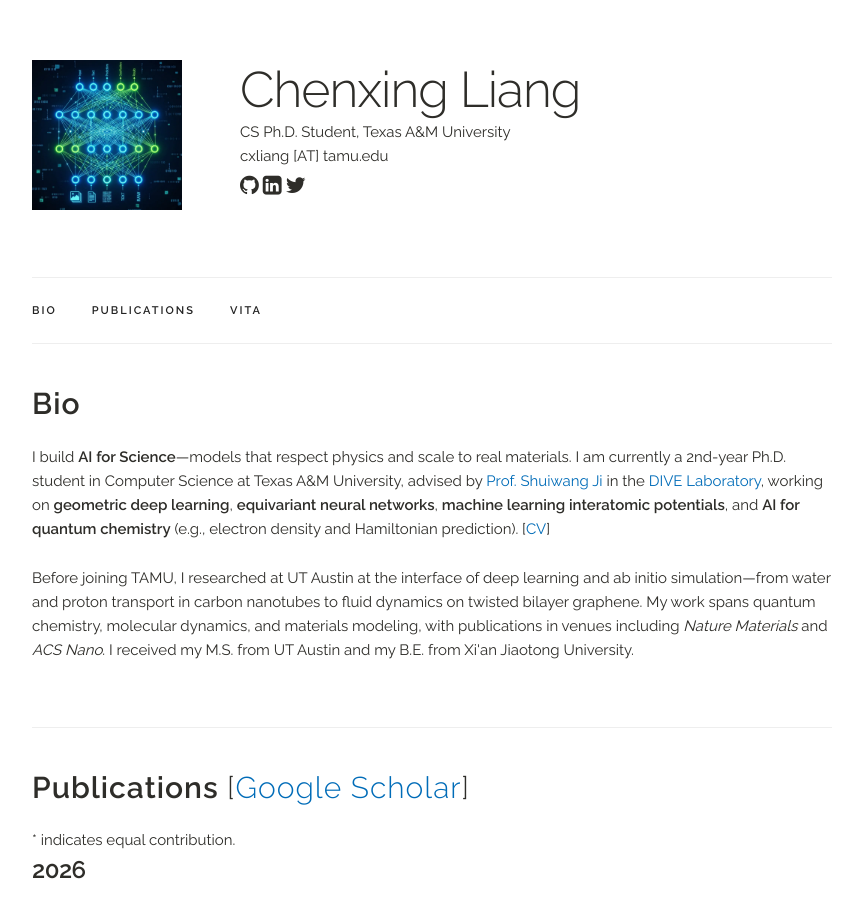
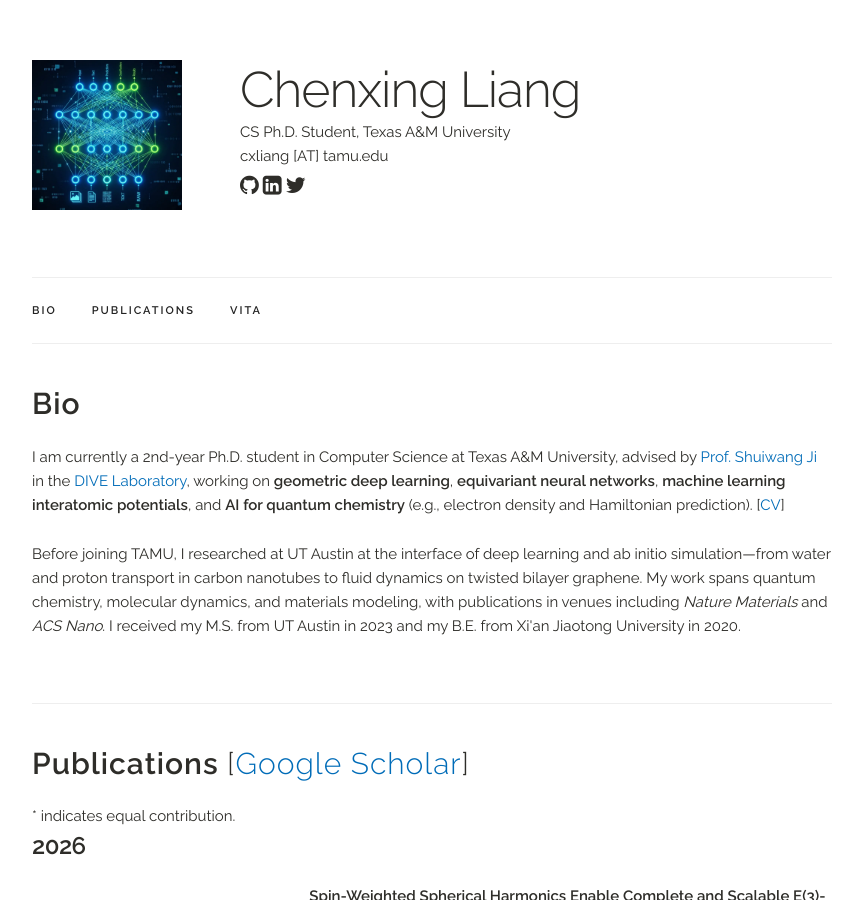
Before and after one commit to mstar-liang/mstar-liang.github.io, a Jekyll site: the page built from index.html, in a window 1280 px wide and 900 px high. Shown: the whole window, without its empty margins (208-1070 px from the left). Built offline with Jekyll 4.4.1, drawn with Linux system fonts in a browser that asks for light colours; a style sheet for code colours, icons or effects is not loaded; some of the changed text lies outside the part shown.

Commit message:
Update publications figures, bio, and experience.

```diff
--- a/_data/experience.yaml
+++ b/_data/experience.yaml
@@ -14,7 +14,7 @@
 - place: "University of Texas at Austin"
   time: "Sep 2023 - Aug 2025"
   title: "Ph.D. in Mechanical Engineering (Computational Material)"
-  subtitle: "Transferred out to TAMU Computer Science"
+  subtitle: "Transferred to Computer Science at Texas A&M University"
   category: "school"
 
 - place: "University of Texas at Austin"
--- a/_data/publications.yaml
+++ b/_data/publications.yaml
@@ -52,7 +52,7 @@
   authors: "Po-Hsiang Chang, <b>Chenxing Liang</b>, Yating Yang, Yaqi Wen, Cheng-I Lee, Juin-Yen Ho, Chien-Yen Chen, Yu-Min Tzou"
   venue: "Applied Clay Science, 2024"
   paper_pdf: "https://doi.org/10.1016/j.clay.2024.107508"
-  # img: "/assets/imgs/NorfloxacinBeads.png"
+  img: "/assets/imgs/NorfloxacinBeads.png"
   selected: y
   year: "2024"
 
@@ -68,7 +68,7 @@
   authors: "Haiyi Wu, <b>Chenxing Liang</b>, Jinu Jeong, Narayana R. Aluru"
   venue: "The Journal of Chemical Physics (<b>J. Chem. Phys.</b>), 2023"
   paper_pdf: "https://doi.org/10.1063/5.0166927"
-  # img: "/assets/imgs/DeepForce.png"
+  img: "/assets/imgs/DeepForce.png"
   selected: y
   year: "2023"
 
--- a/index.html
+++ b/index.html
@@ -6,7 +6,6 @@
 <div class="docs-section" id="bio">
   <h4><b>Bio</b></h4>
   <p>
-    I build <b>AI for Science</b>—models that respect physics and scale to real materials.
     I am currently a 2nd-year Ph.D. student in Computer Science at Texas A&M University, advised by
     <a href="http://people.tamu.edu/~sji/" target="_blank">Prof. Shuiwang Ji</a>
     in the <a href="https://github.com/divelab/" target="_blank">DIVE Laboratory</a>,
@@ -22,7 +21,7 @@
     dynamics on twisted bilayer graphene. My work spans quantum chemistry, molecular
     dynamics, and materials modeling, with publications in venues including
     <i>Nature Materials</i> and <i>ACS Nano</i>.
-    I received my M.S. from UT Austin and my B.E. from Xi'an Jiaotong University.
+    I received my M.S. from UT Austin in 2023 and my B.E. from Xi'an Jiaotong University in 2020.
   </p>
 </div>
 
```
Also changed, not shown: assets/imgs/CNTPorins.png, 2 other files.
